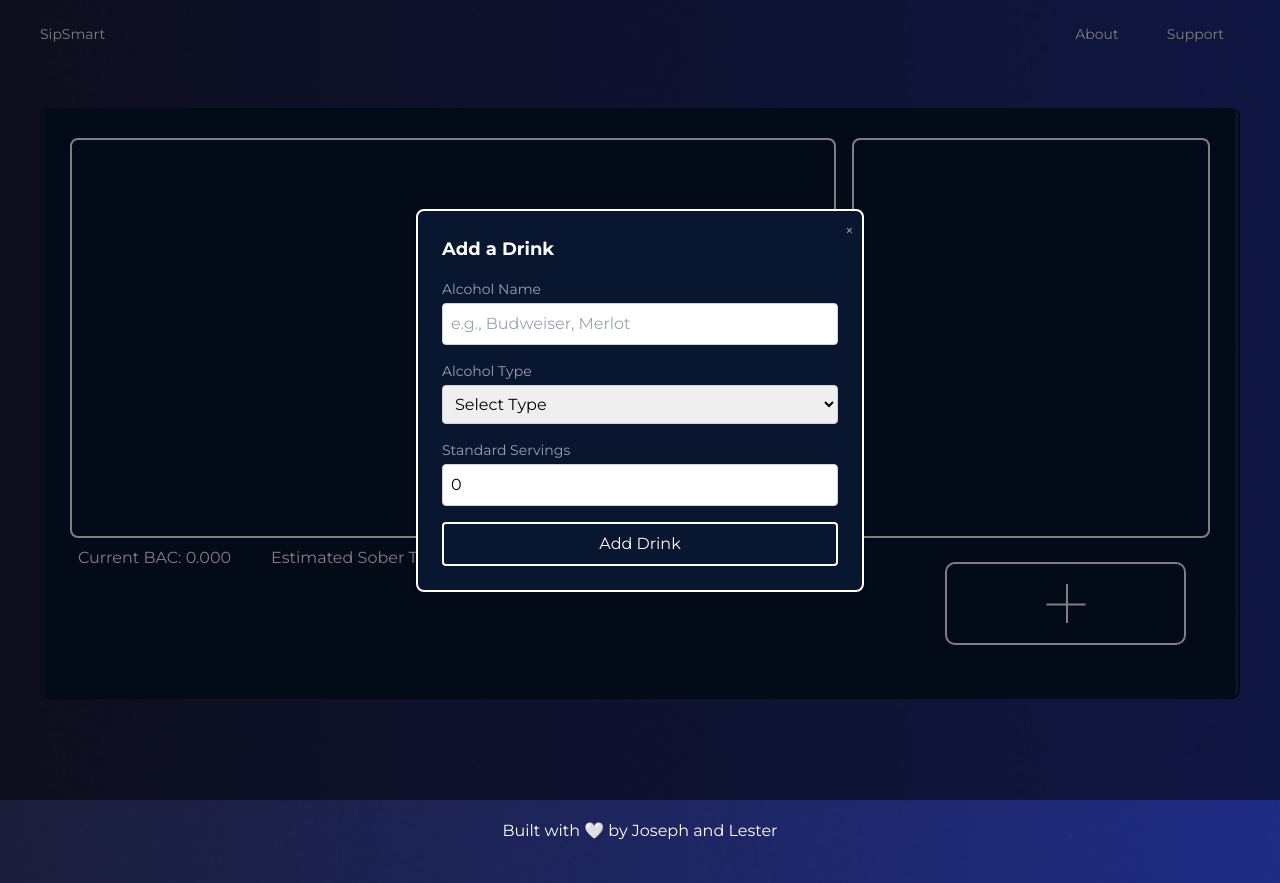
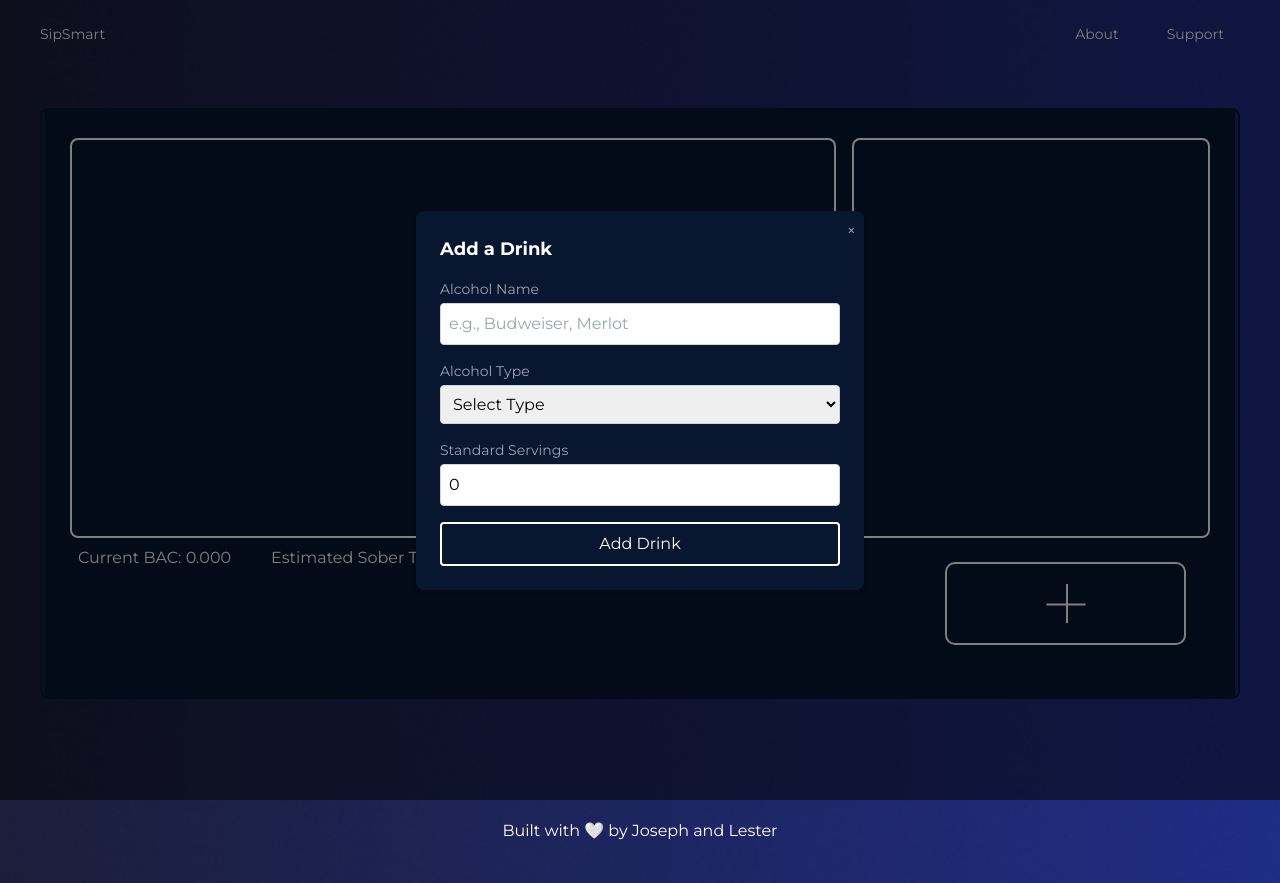
Before and after one commit to josephsookim/alcoholtracker, a Next.js app in the folder alc-tracker/: page /tracker in a window 1280 px wide. Both pictures are taken after a click on the button 1065 px from the left and 603 px from the top of the page. Built offline with nearby package versions, Linux system fonts and the light colour scheme.

Commit message:
:lipstick: Remove border from form.

```diff
--- a/alc-tracker/src/app/components/tracker/AddDrinkButton.tsx
+++ b/alc-tracker/src/app/components/tracker/AddDrinkButton.tsx
@@ -48,7 +48,7 @@ const AddDrinkButton = () => {
       {isModalOpen && (
         <div className="fixed inset-0 flex items-center justify-center bg-black bg-opacity-50 z-50">
           <div
-            className="p-6 rounded-lg shadow-md text-white w-full max-w-md relative border-2 border-white"
+            className="p-6 rounded-lg shadow-md text-white w-full max-w-md relative"
             style={{ backgroundColor: '#081630' }}
           >
             <button
```
